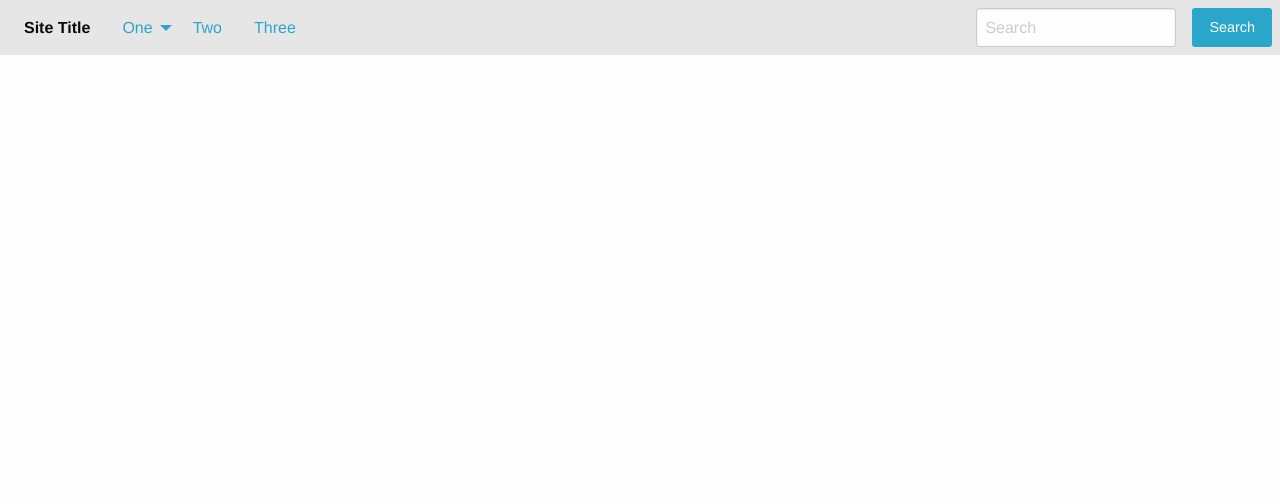
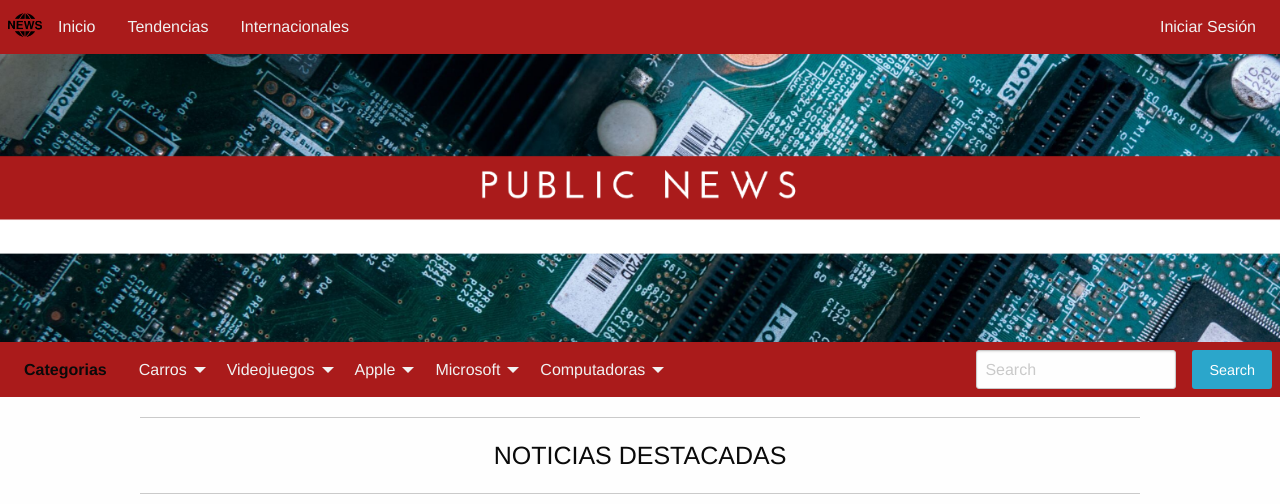
Before and after one commit to Leonelcast/proyecto_DW, a plain HTML site: page index.html in a window 1280 px wide. Drawn offline with Linux system fonts and the light colour scheme.

Commit message:
agregando homepage con header, banner, categorias y subcategorias

```diff
--- a/css/app.css
+++ b/css/app.css
@@ -0,0 +1,7 @@
+#newsLogo{
+    width: 3%;
+    height: 3%;
+}
+#breakingNews{
+  width: 100%;
+}
--- a/index.html
+++ b/index.html
@@ -1,5 +1,6 @@
 <!doctype html>
 <html class="no-js" lang="en" dir="ltr">
+
 <head>
   <meta charset="utf-8">
   <meta http-equiv="x-ua-compatible" content="ie=edge">
@@ -8,26 +9,89 @@
   <link rel="stylesheet" href="css/foundation.css">
   <link rel="stylesheet" href="css/app.css">
 </head>
+
 <body>
-    <nav>
+  <header>
+    <div class="top-bar">
+      <div class="top-bar-left">
+        <ul class="menu">
+
+            <img src="./images/21601.png" alt="public news logo" id="newsLogo">
+
+          <li><a href="./index.html">Inicio</a></li>
+          <li><a href="#">Tendencias</a></li>
+          <li><a href="#">Internacionales</a></li>
+
+        </ul>
+      </div>
+      <div class="top-bar-right">
+        <ul class="menu">
+            <li><a href="#">Iniciar Sesión</a></li>
+        </ul>
+      </div>
+    </div>
+
+
+  </header>
+  <section>
+    <div class="row">
+      <div class="large-12 columns">
+        <img src="./images/bannerHome.PNG" alt="breakingNews image" id="breakingNews">
+
+
+      </div>
+    </div>
     <div class="title-bar" data-responsive-toggle="example-menu" data-hide-for="medium">
         <button class="menu-icon" type="button" data-toggle="example-menu"></button>
-      <div class="title-bar-title">Menu</div>
+        <div class="title-bar-title">Categorias</div>
       </div>
 
       <div class="top-bar" id="example-menu">
         <div class="top-bar-left">
           <ul class="dropdown menu" data-dropdown-menu>
-          <li class="menu-text">Site Title</li>
+            <li class="menu-text">Categorias</li>
             <li>
-            <a href="#">One</a>
+              <a href="#">Carros</a>
               <ul class="menu vertical">
-              <li><a href="#">Categorias</a></li>
-              <li><a href="#">Sub Categorias</a></li>
+                <li><a href="#">Tesla</a></li>
+                <li><a href="#">BMW</a></li>
+                <li><a href="#">Audi</a></li>
               </ul>
             </li>
-          <li><a href="#">Two</a></li>
-          <li><a href="#">Three</a></li>
+              <li>
+                  <a href="#">Videojuegos</a>
+                  <ul class="menu vertical">
+                    <li><a href="#">PS4</a></li>
+                    <li><a href="#">Xbox One</a></li>
+                    <li><a href="#">Nintendo Switch</a></li>
+                  </ul>
+                </li>
+                <li>
+                    <a href="#">Apple</a>
+                    <ul class="menu vertical">
+                      <li><a href="#">Iphone</a></li>
+                      <li><a href="#">Mac</a></li>
+                      <li><a href="#">Iwatch</a></li>
+                    </ul>
+                  </li>
+                  <li>
+                      <a href="#">Microsoft</a>
+                      <ul class="menu vertical">
+                        <li><a href="#">Visual Studio 2019</a></li>
+                        <li><a href="#">Office 365</a></li>
+                        <li><a href="#">Windows 10</a></li>
+
+                      </ul>
+                    </li>
+                    <li>
+                        <a href="#">Computadoras</a>
+                        <ul class="menu vertical">
+                          <li><a href="#">Razer</a></li>
+                          <li><a href="#">Asus</a></li>
+                          <li><a href="#">Dell</a></li>
+                          <li><a href="#">Otras</a></li>
+                        </ul>
+                      </li>
           </ul>
         </div>
         <div class="top-bar-right">
@@ -37,9 +101,16 @@
           </ul>
         </div>
       </div>
-  </nav>
+    <article>
+        <hr>
+        <div class="row column">
+        <h4 style="margin: 0;" class="text-center">NOTICIAS DESTACADAS</h4>
+        </div>
+        <hr>
 
 
+    </article>
+  </section>
 
 
 
@@ -49,4 +120,5 @@
   <script src="js/vendor/foundation.js"></script>
   <script src="js/app.js"></script>
 </body>
+
 </html>
```
Also changed, not shown: css/foundation.css, images/21601.png (added), images/bannerHome.PNG (added). Lines whose indentation alone changed are shown as unchanged.
